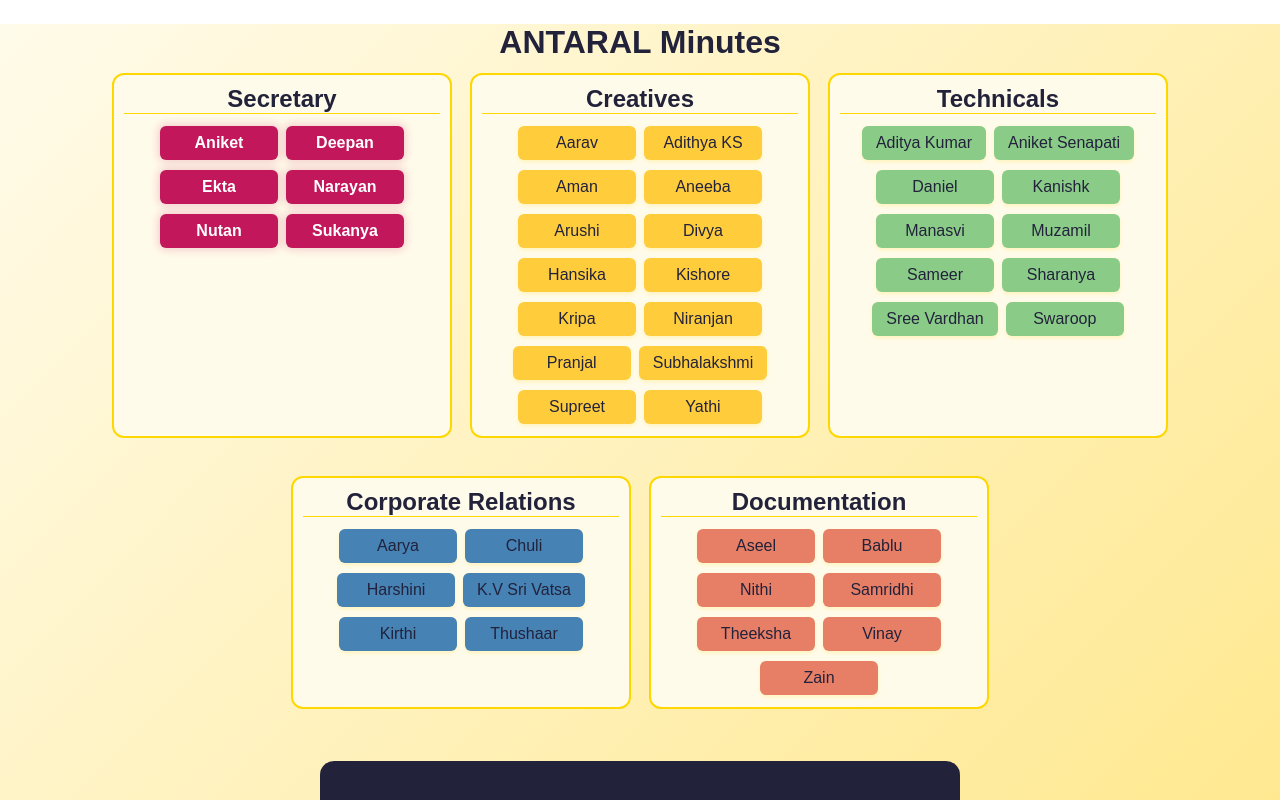
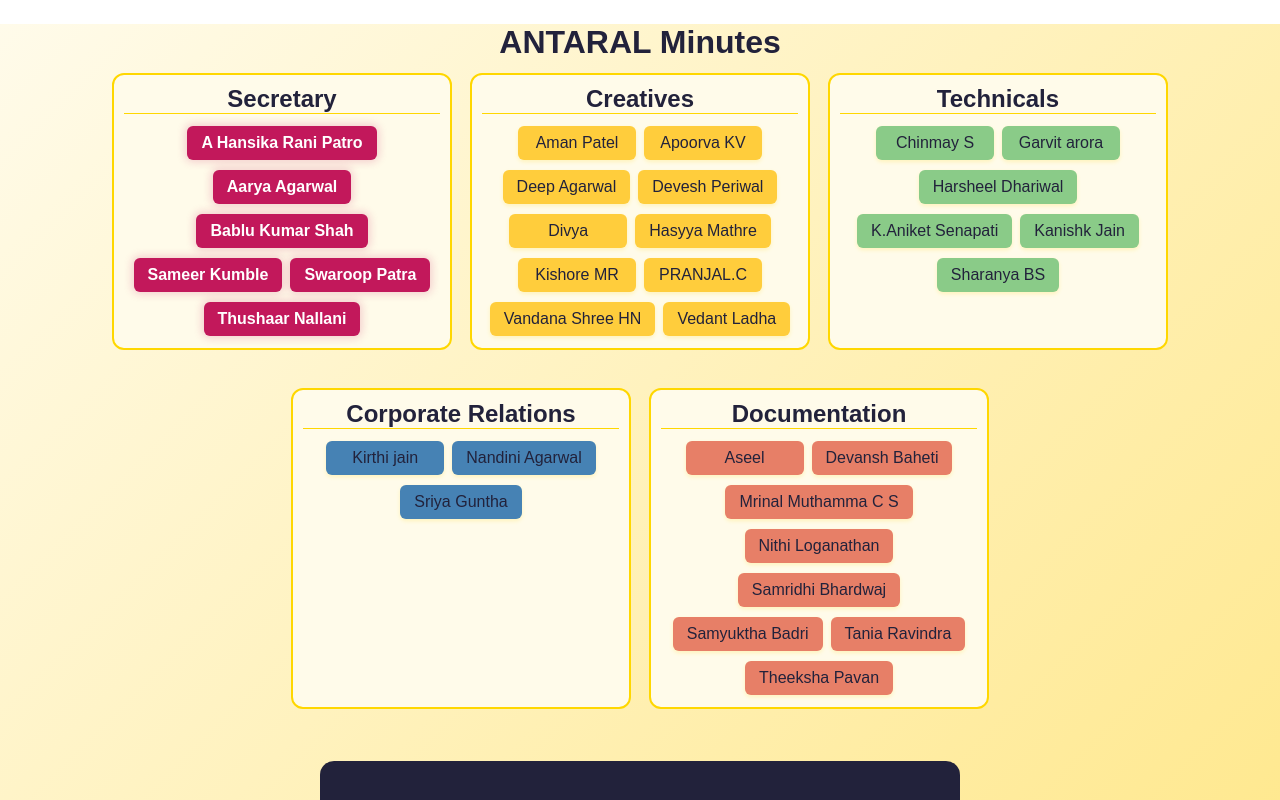
Before and after one commit to lnzainn/minutes-logger-antaral, a React (Create React App) app: page / in a window 1280 px wide. Shown: the top 800 px of the page. Built offline with nearby package versions, Linux system fonts and the light colour scheme.

Commit message:
Replacing older members with new members

```diff
--- a/src/App.js
+++ b/src/App.js
@@ -3,57 +3,47 @@ import React, { useState } from "react";
 // Complete data with member name, user-friendly display name, USN and department
 const membersData = [
   // Secretary
-  { name: "Narayan", displayName: "Narayan", usn: "23BCR00260", department: "Secretary" },
-  { name: "Sukanya", displayName: "Sukanya", usn: "23BCR00791", department: "Secretary" },
-  { name: "Aniket", displayName: "Aniket", usn: "23BCR00191", department: "Secretary" },
-  { name: "Deepan", displayName: "Deepan", usn: "23BCR00448", department: "Secretary" },
-  { name: "Nutan", displayName: "Nutan", usn: "23BCR00842", department: "Secretary" },
-  { name: "Ekta", displayName: "Ekta", usn: "23BMSR0207", department: "Secretary" },
+  { name: "Swaroop Patra", displayName: "Swaroop", usn: "24BMSR0238", department: "Secretary" },
+  { name: "Aarya Agarwal", displayName: "Aarya", usn: "24BMSR0109", department: "Secretary" },
+  { name: "Bablu Kumar Shah", displayName: "Bablu", usn: "24BMSR0257", department: "Secretary" },
+  { name: "Sameer Kumble", displayName: "Sameer", usn: "24BCR00167", department: "Secretary" },
+  { name: "A Hansika Rani Patro", displayName: "A", usn: "24BCR00897", department: "Secretary" },
+  { name: "Thushaar Nallani", displayName: "Thushaar", usn: "24BCR00835", department: "Secretary" },
 
   // Creatives
-  { name: "Aarav", displayName: "Aarav", usn: "23BMSR0160", department: "Creatives" },
-  { name: "Adithya KS", displayName: "Adithya KS", usn: "23BMSR0166", department: "Creatives" },
-  { name: "Aman", displayName: "Aman", usn: "25BCR00038", department: "Creatives" },
-  { name: "Arushi", displayName: "Arushi", usn: "23BMSR0187", department: "Creatives" },
+  { name: "Aman Patel", displayName: "Aman", usn: "25BCR00038", department: "Creatives" },
   { name: "Divya", displayName: "Divya", usn: "25BCR00039", department: "Creatives" },
-  { name: "Hansika", displayName: "Hansika", usn: "24BCR00354", department: "Creatives" },
-  { name: "Aneeba", displayName: "Aneeba", usn: "23BMSR0028", department: "Creatives" },
-  { name: "Kishore", displayName: "Kishore", usn: "JUUG25BMS33797", department: "Creatives" },
-  { name: "Kripa", displayName: "Kripa", usn: "23BMSR0178", department: "Creatives" },
-  { name: "Niranjan", displayName: "Niranjan", usn: "23BMSR0188", department: "Creatives" },
-  { name: "Subhalakshmi", displayName: "Subhalakshmi", usn: "23BCR00789", department: "Creatives" },
-  { name: "Supreet", displayName: "Supreet", usn: "23BMSR0340", department: "Creatives" },
-  { name: "Yathi", displayName: "Yathi", usn: "23BMSR0202", department: "Creatives" },
-  { name: "Pranjal", displayName: "Pranjal", usn: "24BMSR0230", department: "Creatives" },
+  { name: "Kishore MR", displayName: "Kishore", usn: "25BMSR0261", department: "Creatives" },
+  { name: "Hasyya Mathre", displayName: "Hasyya", usn: "25BMSR0087", department: "Creatives" },
+  { name: "PRANJAL.C", displayName: "PRANJAL.C", usn: "24BMSR0230", department: "Creatives" },
+  { name: "Vandana Shree HN", displayName: "Vandana", usn: "25BCR00252", department: "Creatives" },
+  { name: "Apoorva KV", displayName: "Apoorva", usn: "25BCAR0569", department: "Creatives" },
+  { name: "Deep Agarwal", displayName: "Deep", usn: "24BMSR0145", department: "Creatives" },
+  { name: "Devesh Periwal", displayName: "Devesh", usn: "25BCR00333", department: "Creatives" },
+  { name: "Vedant Ladha", displayName: "Vedant", usn: "25BCR00457", department: "Creatives" },
 
   // Technicals
-  { name: "Aditya Kumar", displayName: "Aditya Kumar", usn: "25BCR00298", department: "Technicals" },
-  { name: "Daniel", displayName: "Daniel", usn: "23BMSR0100", department: "Technicals" },
-  { name: "Manasvi", displayName: "Manasvi", usn: "25BCR00636", department: "Technicals" },
-  { name: "Sharanya", displayName: "Sharanya", usn: "25BCR00047", department: "Technicals" },
-  { name: "Sree Vardhan", displayName: "Sree Vardhan", usn: "23BMSR0202", department: "Technicals" },
-  { name: "Sameer", displayName: "Sameer", usn: "24BCR00167", department: "Technicals" },
-  { name: "Swaroop", displayName: "Swaroop", usn: "24BMSR0238", department: "Technicals" },
-  { name: "Muzamil", displayName: "Muzamil", usn: "23BCR00897", department: "Technicals" },
-  { name: "Kanishk", displayName: "Kanishk", usn: "24BMSR0223", department: "Technicals" },
-  { name: "Aniket Senapati", displayName: "Aniket Senapati", usn: "JCJ25001963", department: "Technicals" },
+  { name: "Kanishk Jain", displayName: "Kanishk", usn: "24BMSR0223", department: "Technicals" },
+  { name: "Sharanya BS", displayName: "Sharanya", usn: "25BCR00047", department: "Technicals" },
+  { name: "K.Aniket Senapati", displayName: "K.Aniket", usn: "JCJ25001963", department: "Technicals" },
+  { name: "Garvit arora", displayName: "Garvit", usn: "24BCR00475", department: "Technicals" },
+  { name: "Harsheel Dhariwal", displayName: "Harsheel", usn: "25BCR00759", department: "Technicals" },
+  { name: "Chinmay S", displayName: "Chinmay", usn: "25BCR00504", department: "Technicals" },
 
   // Corporate Relations
-  { name: "Aarya", displayName: "Aarya", usn: "24BMSRO109", department: "Corporate Relations" },
-  { name: "Chuli", displayName: "Chuli", usn: "23BMSR0379", department: "Corporate Relations" },
-  { name: "Harshini", displayName: "Harshini", usn: "23BMSR0289", department: "Corporate Relations" },
-  { name: "K.V Sri Vatsa", displayName: "K.V Sri Vatsa", usn: "23BMSR0357", department: "Corporate Relations" },
-  { name: "Kirthi", displayName: "Kirthi", usn: "25BCR00809", department: "Corporate Relations" },
-  { name: "Thushaar", displayName: "Thushaar", usn: "24BCR00835", department: "Corporate Relations" },
+  { name: "Sriya Guntha", displayName: "Sriya", usn: "24BMSR0131", department: "Corporate Relations" },
+  { name: "Kirthi jain", displayName: "Kirthi", usn: "25BCR00809", department: "Corporate Relations" },
+  { name: "Nandini Agarwal", displayName: "Nandini", usn: "25BCR00820", department: "Corporate Relations" },
 
   // Documentation
-  { name: "Nithi", displayName: "Nithi", usn: "25BCR00736", department: "Documentation" },
-  { name: "Samridhi", displayName: "Samridhi", usn: "25BCR00046", department: "Documentation" },
-  { name: "Theeksha", displayName: "Theeksha", usn: "25BCR00248", department: "Documentation" },
-  { name: "Vinay", displayName: "Vinay", usn: "23BCR00284", department: "Documentation" },
-  { name: "Zain", displayName: "Zain", usn: "24BMSR0133", department: "Documentation" },
-  { name: "Bablu", displayName: "Bablu", usn: "24BMSR0257", department: "Documentation" },
+  { name: "Theeksha Pavan", displayName: "Theeksha", usn: "25BCR00248", department: "Documentation" },
+  { name: "Samridhi Bhardwaj", displayName: "Samridhi", usn: "25BCR00046", department: "Documentation" },
+  { name: "Nithi Loganathan", displayName: "Nithi", usn: "25BCR00736", department: "Documentation" },
   { name: "Aseel", displayName: "Aseel", usn: "25BMSR0149", department: "Documentation" },
+  { name: "Tania Ravindra", displayName: "Tania", usn: "25BCR00243", department: "Documentation" },
+  { name: "Devansh Baheti", displayName: "Devansh", usn: "24BMSR0089", department: "Documentation" },
+  { name: "Samyuktha Badri", displayName: "Samyuktha", usn: "25BCR00135", department: "Documentation" },
+  { name: "Mrinal Muthamma C S", displayName: "Mrinal", usn: "25BCR00554", department: "Documentation" },
 ];
 
 // Department colors as before ...
@@ -180,7 +170,7 @@ function App() {
   const overallPercent = overallTotal === 0 ? 0 : Math.round((overallPresent / overallTotal) * 100);
 
   // Build members present by department with secretaries prioritized
-  const prioritySecretaries = ["Narayan", "Sukanya"];
+  const prioritySecretaries = ["Aarya", "Swaroop"];
   const membersByDept = {};
 
   membersByDept.Secretary = presentToday
```
